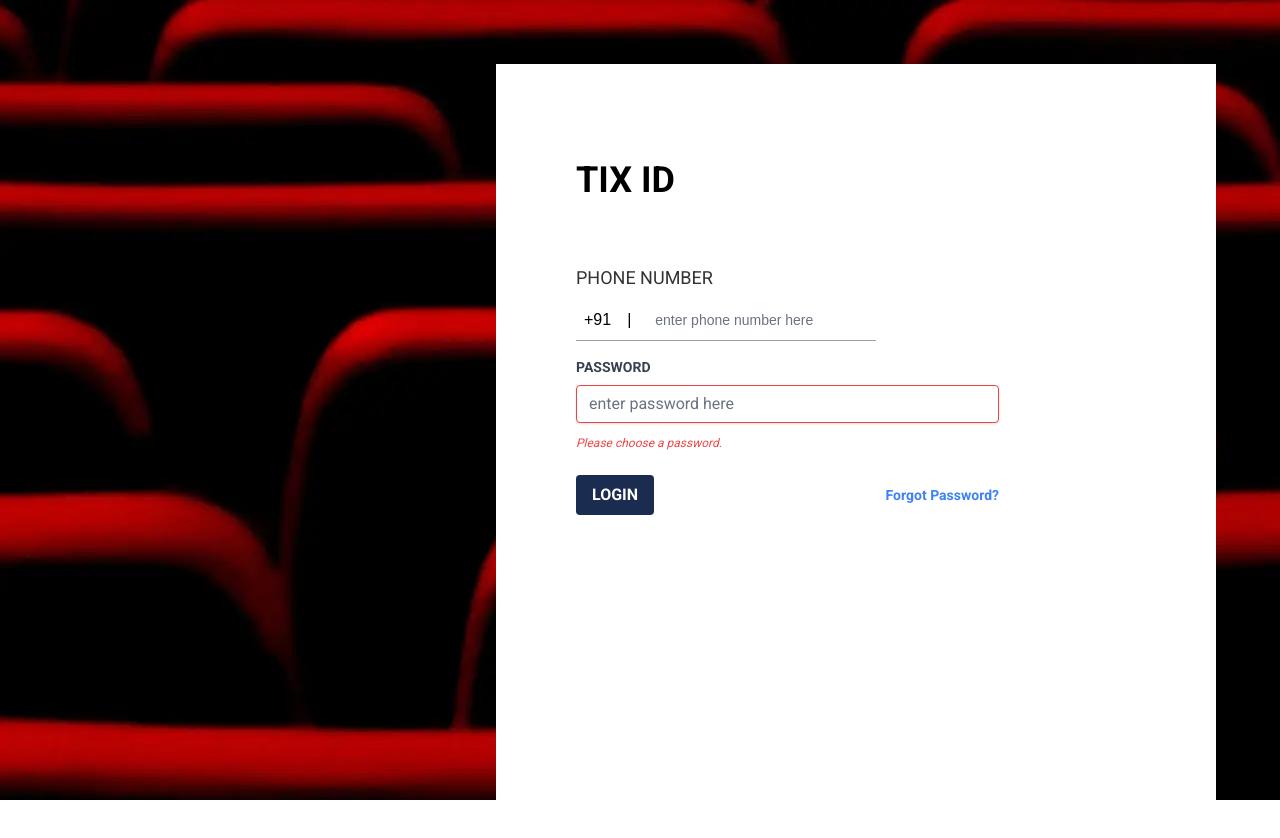
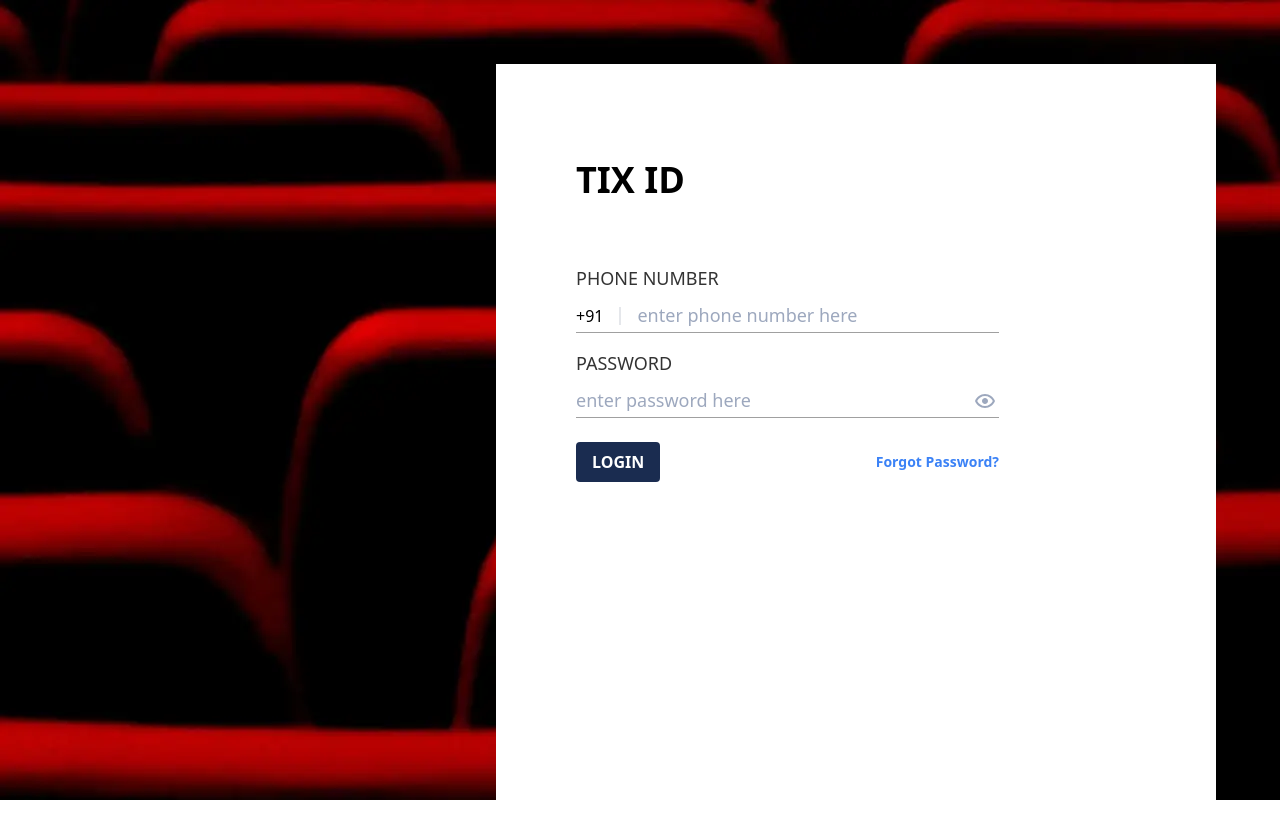
Before and after one commit to PratikBodawala/TIX-nextjs, a Next.js app: page / in a window 1280 px wide. Shown: the top 838 px of the page. Built offline with nearby package versions, Linux system fonts and the light colour scheme.

Commit message:
:lipstick: input text holder style

```diff
--- a/components/Login/Login.tsx
+++ b/components/Login/Login.tsx
@@ -1,4 +1,6 @@
 import styles from '/styles/Login.module.css'
+import eyeIcon from '/public/images/eye-icon.svg'
+import Image from 'next/image'
 const Login = () => {
     return (
         <div className="p-20">
@@ -10,23 +12,20 @@
                     </label>
                     <div className={styles.phoneInputBox}>
                         <span className="prefix">+91</span>
-                        <span>|</span>
-                        <input
-                        style={{
-                                border: 'none !important',
-                            }}
-                            id="phone_number" type="text" placeholder="enter phone number here"/>
+                        <span className="h-[18px] border-[1px]"/>
+                        <input id="phone_number" type="text" placeholder="enter phone number here"/>
 
                     </div>
                 </div>
                 <div className="mb-6">
-                    <label className="block text-gray-700 text-sm font-bold mb-2" htmlFor="password">
+                    <label className="block text-shade900 text-lg font-normal mb-2" htmlFor="password">
                         PASSWORD
                     </label>
-                    <input
-                        className="shadow appearance-none border border-red-500 rounded w-full py-2 px-3 text-gray-700 mb-3 leading-tight focus:outline-none focus:shadow-outline"
-                        id="password" type="password" placeholder="enter password here"/>
-                    <p className="text-red-500 text-xs italic">Please choose a password.</p>
+                    <div className={styles.phoneInputBox}>
+                    <input id="password" type="password" placeholder="enter password here"/>
+                    <Image src={eyeIcon} />
+                    </div>
+                    {/*<p className="text-red-500 text-xs italic">Please choose a password.</p>*/}
                 </div>
                 <div className="flex items-center justify-between">
                     <button
--- a/pages/index.tsx
+++ b/pages/index.tsx
@@ -1,4 +1,4 @@
-import type { NextPage } from 'next'
+import type {NextPage } from 'next'
 import Login from "../components/Login/Login";
 
 const Home: NextPage = () => {
@@ -6,9 +6,9 @@
       <div className="bg-theater h-screen w-screen">
 
         <div className="flex flex-col items-end">
-            <div className="bg-white h-[772px] w-[720px] m-16">
+            <section className="bg-white h-[772px] w-[720px] m-16">
                 <Login/>
-            </div>
+            </section>
         </div>
     </div>
   )
--- a/styles/Login.module.css
+++ b/styles/Login.module.css
@@ -1,37 +1,21 @@
 .phoneInputBox {
-  display: flex;
-  align-items: center;
-  max-width: 300px;
-  background: #fff;
+  @apply flex items-center bg-white gap-4 overflow-hidden p-0 pr-1;
   border-bottom: 1px solid #a0a0a0;
-  gap: 1rem;
-  padding-left: 0.5rem;
-  overflow: hidden;
-  font-family: sans-serif;
 }
 
-.phoneInputBox .prefix {
-  font-weight: 300;
-  font-size: 14px;
-  color: #999;
+span.prefix {
+  @apply text-shade400 text-lg ;
+}
+.phoneInputBox input{
+  @apply flex-1 border-none outline-none p-0 h-8;
+  -webkit-box-shadow: none;
+  -moz-box-shadow: none;
+  box-shadow: none;
 }
 
-.phoneInputBox input {
+.phoneInputBox input::placeholder {
+  @apply text-lg border-0 text-shade400;
   flex-grow: 1;
-  font-size: 14px;
-  background: #fff;
   border: none;
   outline: none;
-  padding: 0.5rem;
 }
-
-.phoneInputBox:focus-within {
-  border-color: #777;
-}
-
-.formInput {
-  outline: 0;
-  border-width: 0 0 1px;
-  border-color: blue;
-  background-color: #999999;
-}
--- a/styles/globals.css
+++ b/styles/globals.css
@@ -1,29 +1,29 @@
 @tailwind base;
 @tailwind components;
 @tailwind utilities;
-html,
-body {
-  padding: 0;
-  margin: 0;
-  font-family: Roboto; /*, -apple-system, BlinkMacSystemFont, Segoe UI, Oxygen,
-    Ubuntu, Cantarell, Fira Sans, Droid Sans, Helvetica Neue, sans-serif; */
-}
+/*html,*/
+/*body {*/
+/*  padding: 0;*/
+/*  margin: 0;*/
+/*  font-family: Roboto; !*, -apple-system, BlinkMacSystemFont, Segoe UI, Oxygen,*/
+/*    Ubuntu, Cantarell, Fira Sans, Droid Sans, Helvetica Neue, sans-serif; *!*/
+/*}*/
 
-a {
-  color: inherit;
-  text-decoration: none;
-}
+/*a {*/
+/*  color: inherit;*/
+/*  text-decoration: none;*/
+/*}*/
 
-* {
-  box-sizing: border-box;
-}
+/** {*/
+/*  box-sizing: border-box;*/
+/*}*/
 
-@media (prefers-color-scheme: dark) {
-  html {
-    color-scheme: dark;
-  }
-  body {
-    color: white;
-    background: black;
-  }
-}
+/*@media (prefers-color-scheme: dark) {*/
+/*  html {*/
+/*    color-scheme: dark;*/
+/*  }*/
+/*  body {*/
+/*    color: white;*/
+/*    background: black;*/
+/*  }*/
+/*}*/
--- a/tailwind.config.js
+++ b/tailwind.config.js
@@ -7,6 +7,9 @@
   ],
   theme: {
         extend: {
+          placeholderColor:{
+            'primary': (theme) => theme('colors.shade400'),
+          },
           colors: {
             clifford: '#da373d',
             royalBlue: '#1A2C50',
```
Also changed, not shown: public/images/eye-icon.svg (added).
